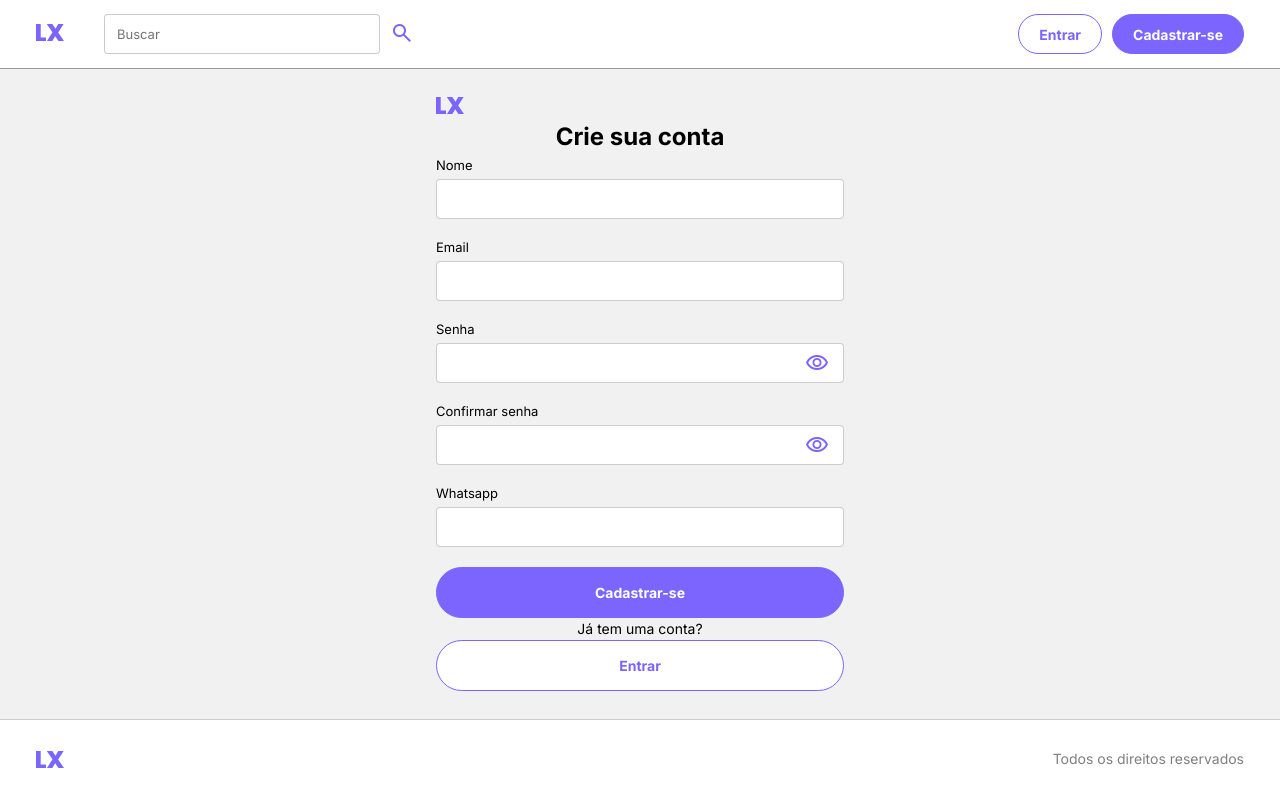
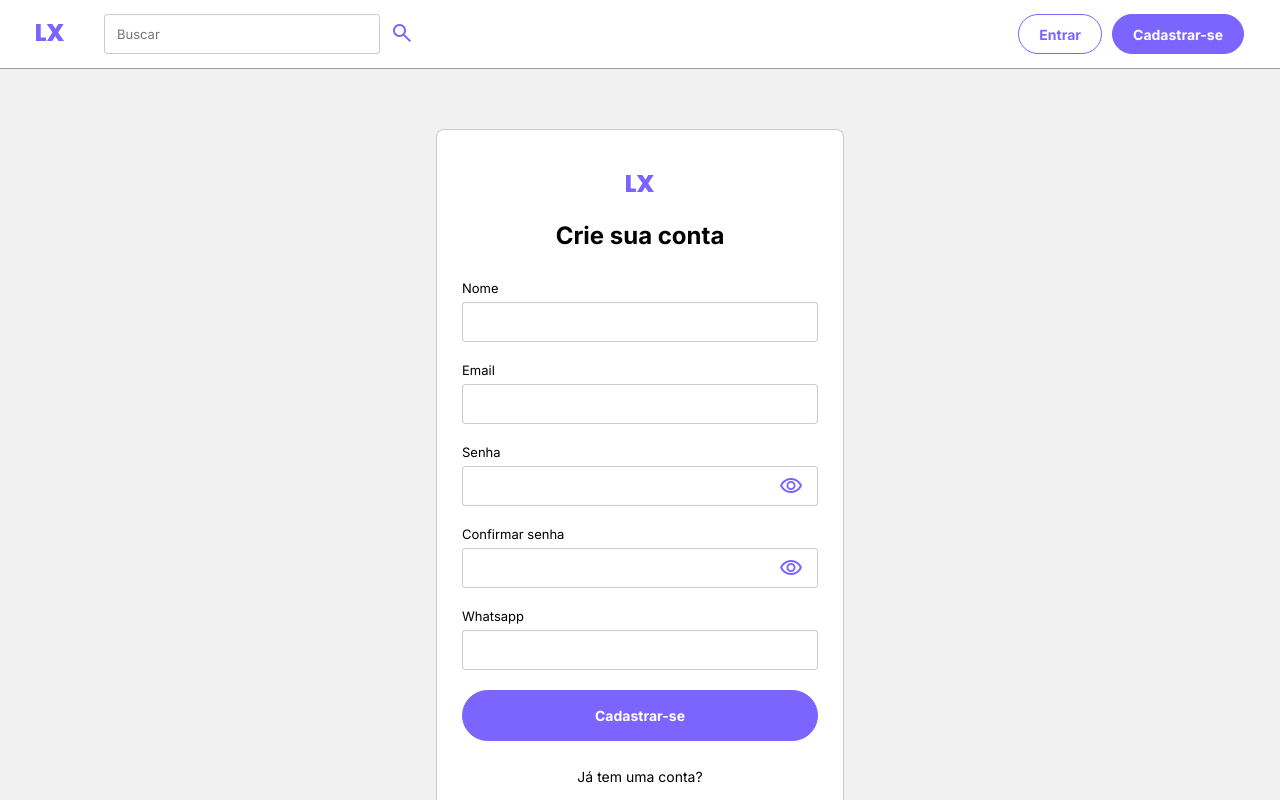
Before and after one commit to josedasilva123/react4-projeto, a React (Vite) app: page /cadastro in a window 1280 px wide. Shown: the top 800 px of the page. Built offline with nearby package versions, Linux system fonts and the light colour scheme.

Commit message:
register and profile styles

```diff
--- a/src/components/shared/structures/FullHeightSection/style.module.scss
+++ b/src/components/shared/structures/FullHeightSection/style.module.scss
@@ -1,6 +1,6 @@
 .section{
     padding: 60px 0;
-    height: calc(100vh - 150px);
+    min-height: calc(100vh - 150px);
 
     display: flex;
     align-items: center;
--- a/src/pages/HomePage/index.tsx
+++ b/src/pages/HomePage/index.tsx
@@ -1,16 +1,16 @@
 import { AdvertListLoader } from "../../components/advert/loaders/AdvertListLoader";
 import { AdvertList } from "../../components/advert/structures/lists/AdvertList";
 import { Container } from "../../components/shared/fragments/containers/Container";
-import styles from "./style.module.scss";
+import { FullHeightSection } from "../../components/shared/structures/FullHeightSection";
 
 export function HomePage() {
   return (
     <AdvertListLoader>
-      <section className={styles.section}>
+      <FullHeightSection tag="section" backgroundColor="white">
         <Container>
           <AdvertList />
         </Container>
-      </section>
+      </FullHeightSection>
     </AdvertListLoader>
   );
 }
--- a/src/pages/HomePage/style.module.scss
+++ /dev/null
@@ -1,3 +0,0 @@
-.section{
-    padding: 60px 0;
-}
--- a/src/pages/ProfilePage/index.tsx
+++ b/src/pages/ProfilePage/index.tsx
@@ -4,6 +4,7 @@ import { Title } from "../../components/shared/fragments/typography/Title";
 import { FullHeightSection } from "../../components/shared/structures/FullHeightSection";
 import { UserPasswordForm } from "../../components/user/structures/forms/UserPasswordForm";
 import { useUser } from "../../stores/user/useUser";
+import styles from "./style.module.scss";
 
 export function ProfilePage() {
   const user = useUser((store) => store.user);
@@ -11,6 +12,8 @@ export function ProfilePage() {
   return (
     <FullHeightSection tag="section" backgroundColor="gray">
       <Container size="small">
+        <div className={`border-box ${styles.box}`}>
+          <div>
             <Text className="text" tag="p">
               Boas vindas
             </Text>
@@ -20,11 +23,14 @@ export function ProfilePage() {
             <Text className="text" tag="p">
               {user?.email}
             </Text>
-
+          </div>
+          <div>
             <Text className="text" tag="p">
               Você pode alterar sua senha
             </Text>
             <UserPasswordForm />
+          </div>
+        </div>
       </Container>
     </FullHeightSection>
   );
--- /dev/null
+++ b/src/pages/ProfilePage/style.module.scss
@@ -0,0 +1,32 @@
+.box {
+  padding: 60px clamp(25px, 5vw, 40px);
+
+  display: flex;
+  align-items: center;
+  justify-content: space-between;
+  gap: 40px;
+
+  & > div {
+    width: 50%;
+  }
+
+  & > div:first-child {
+    h2 {
+      margin-bottom: 30px;
+    }
+  }
+
+  & > div:last-child {
+    form {
+      margin-top: 30px;
+    }
+  }
+
+  @media (max-width: 600px) {
+    flex-direction: column;
+
+    & > div {
+      width: 100%;
+    }
+  }
+}
--- a/src/pages/RegisterPage/index.tsx
+++ b/src/pages/RegisterPage/index.tsx
@@ -5,11 +5,13 @@ import { Text } from "../../components/shared/fragments/typography/Text";
 import { ButtonLink } from "../../components/shared/fragments/buttons/ButtonLink";
 import { Container } from "../../components/shared/fragments/containers/Container";
 import { FullHeightSection } from "../../components/shared/structures/FullHeightSection";
+import styles from "./style.module.scss";
 
 export function RegisterPage() {
   return (
     <FullHeightSection tag="section" backgroundColor="gray">
       <Container size="extra-small">
+        <div className={`border-box ${styles.box}`}>
           <img src={Logo} alt="Logo LX Anúncios" />
           <Title className="title three center" tag="h1">
             Crie sua conta
@@ -21,6 +23,7 @@ export function RegisterPage() {
           <ButtonLink className="button big blue-outline full" to={"/login"}>
             Entrar
           </ButtonLink>
+        </div>
       </Container>
     </FullHeightSection>
   );
--- /dev/null
+++ b/src/pages/RegisterPage/style.module.scss
@@ -0,0 +1,13 @@
+.box{
+    padding: 25px;
+    padding-top: 45px;
+
+    display: flex;
+    align-items: center;
+    flex-direction: column;
+    gap: 25px;
+
+    form{
+        width: 100%;
+    }
+}
```
Lines whose indentation alone changed are shown as unchanged.
